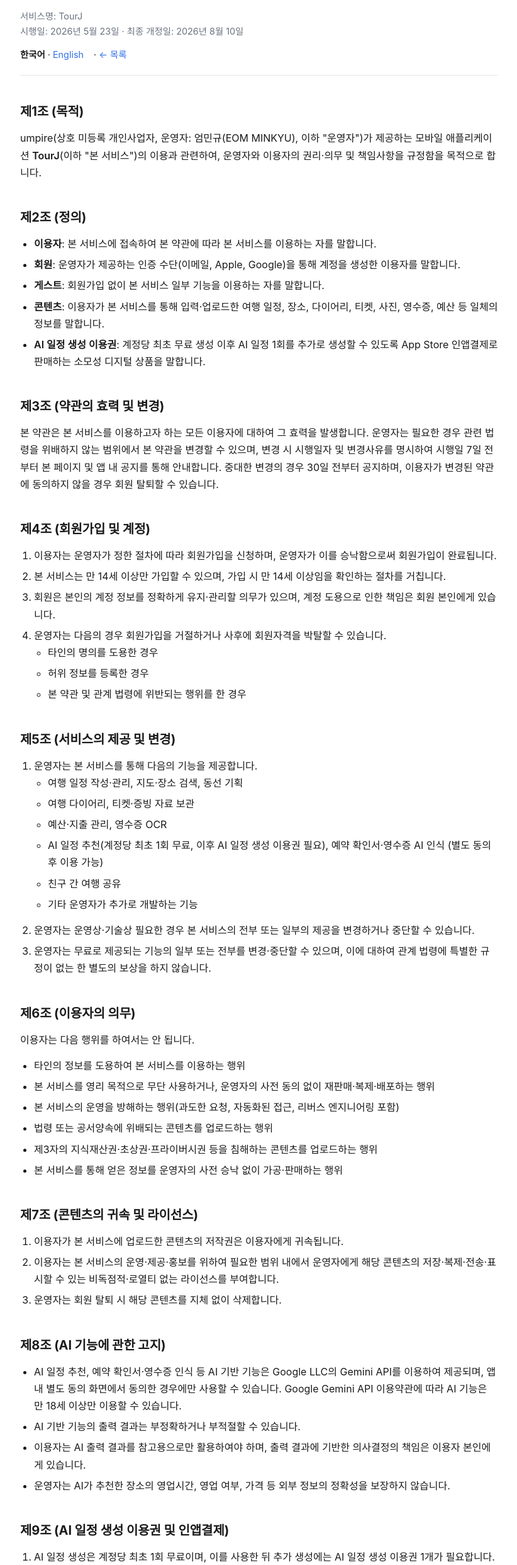
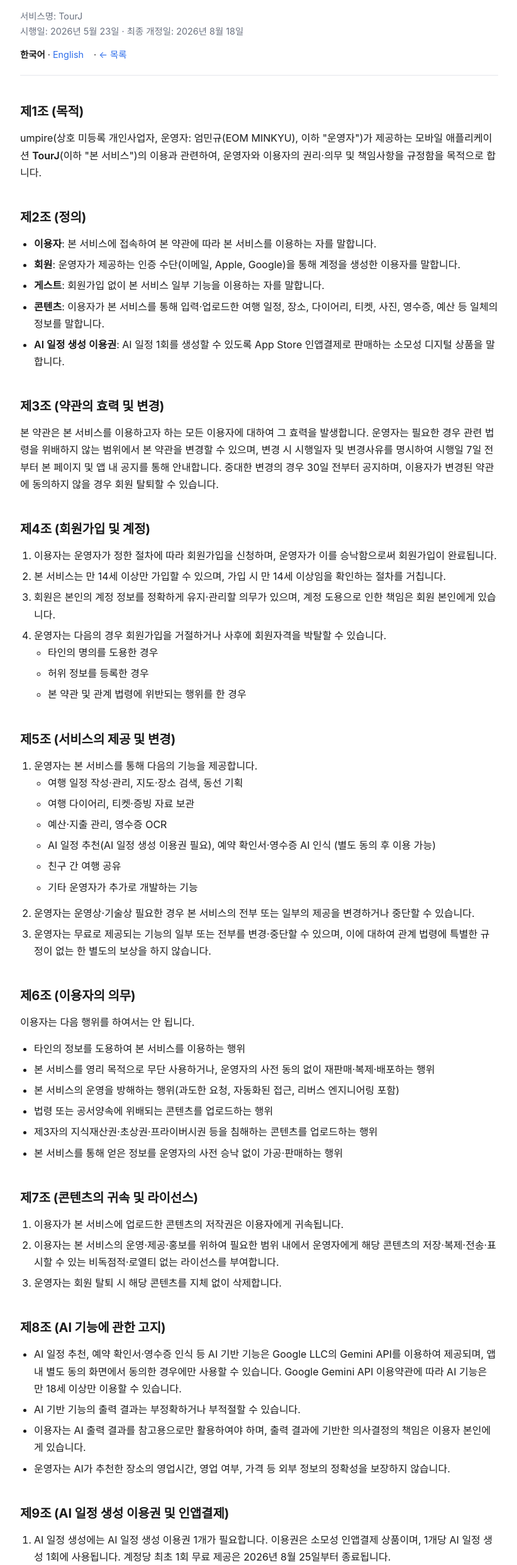
Before and after one commit to e5mc/tourj-legal, a plain HTML site: page terms-ko.html in a window 1280 px wide. Shown: the part 75-2560 px from the top of the page at 63% size, without its empty margins (228-1050 px from the left). Drawn offline with Linux system fonts and the light colour scheme.

Commit message:
AI 일정 이용권 정책 및 결제 고지 반영

```diff
--- a/terms-ko.html
+++ b/terms-ko.html
@@ -13,7 +13,7 @@
     <h1>이용약관</h1>
     <div class="meta">
       서비스명: TourJ<br>
-      시행일: 2026년 5월 23일 · 최종 개정일: 2026년 8월 10일
+      시행일: 2026년 5월 23일 · 최종 개정일: 2026년 8월 18일
     </div>
     <div class="lang-switch">
       <strong>한국어</strong> · <a href="terms-en.html">English</a> · <a href="index.html">← 목록</a>
@@ -33,7 +33,7 @@
     <li><strong>회원</strong>: 운영자가 제공하는 인증 수단(이메일, Apple, Google)을 통해 계정을 생성한 이용자를 말합니다.</li>
     <li><strong>게스트</strong>: 회원가입 없이 본 서비스 일부 기능을 이용하는 자를 말합니다.</li>
     <li><strong>콘텐츠</strong>: 이용자가 본 서비스를 통해 입력·업로드한 여행 일정, 장소, 다이어리, 티켓, 사진, 영수증, 예산 등 일체의 정보를 말합니다.</li>
-    <li><strong>AI 일정 생성 이용권</strong>: 계정당 최초 무료 생성 이후 AI 일정 1회를 추가로 생성할 수 있도록
+    <li><strong>AI 일정 생성 이용권</strong>: AI 일정 1회를 생성할 수 있도록
         App Store 인앱결제로 판매하는 소모성 디지털 상품을 말합니다.</li>
   </ul>
 
@@ -66,7 +66,7 @@
         <li>여행 일정 작성·관리, 지도·장소 검색, 동선 기획</li>
         <li>여행 다이어리, 티켓·증빙 자료 보관</li>
         <li>예산·지출 관리, 영수증 OCR</li>
-        <li>AI 일정 추천(계정당 최초 1회 무료, 이후 AI 일정 생성 이용권 필요), 예약 확인서·영수증 AI 인식 (별도 동의 후 이용 가능)</li>
+        <li>AI 일정 추천(AI 일정 생성 이용권 필요), 예약 확인서·영수증 AI 인식 (별도 동의 후 이용 가능)</li>
         <li>친구 간 여행 공유</li>
         <li>기타 운영자가 추가로 개발하는 기능</li>
       </ul>
@@ -105,8 +105,8 @@
 
   <h2>제9조 (AI 일정 생성 이용권 및 인앱결제)</h2>
   <ol>
-    <li>AI 일정 생성은 계정당 최초 1회 무료이며, 이를 사용한 뒤 추가 생성에는 AI 일정 생성 이용권 1개가 필요합니다.
-        이용권은 소모성 인앱결제 상품이며, 1개당 AI 일정 생성 1회에 사용됩니다.</li>
+    <li>AI 일정 생성에는 AI 일정 생성 이용권 1개가 필요합니다. 이용권은 소모성 인앱결제 상품이며,
+        1개당 AI 일정 생성 1회에 사용됩니다. 계정당 최초 1회 무료 제공은 2026년 8월 25일부터 종료됩니다.</li>
     <li>구매 가격과 통화는 App Store가 이용자의 국가·계정에 맞게 표시하는 금액을 따릅니다. 결제·청구·환불은
         Apple의 App Store 결제 시스템을 통해 처리되며, 운영자는 카드번호 등 결제수단 정보를 받지 않습니다.</li>
     <li>결제된 거래는 Apple의 서명을 서버에서 검증한 뒤 이용자의 TourJ 계정에 지급합니다. 같은 Apple 거래는
```
Also changed, not shown: terms-en.html (+4 -4 lines).
